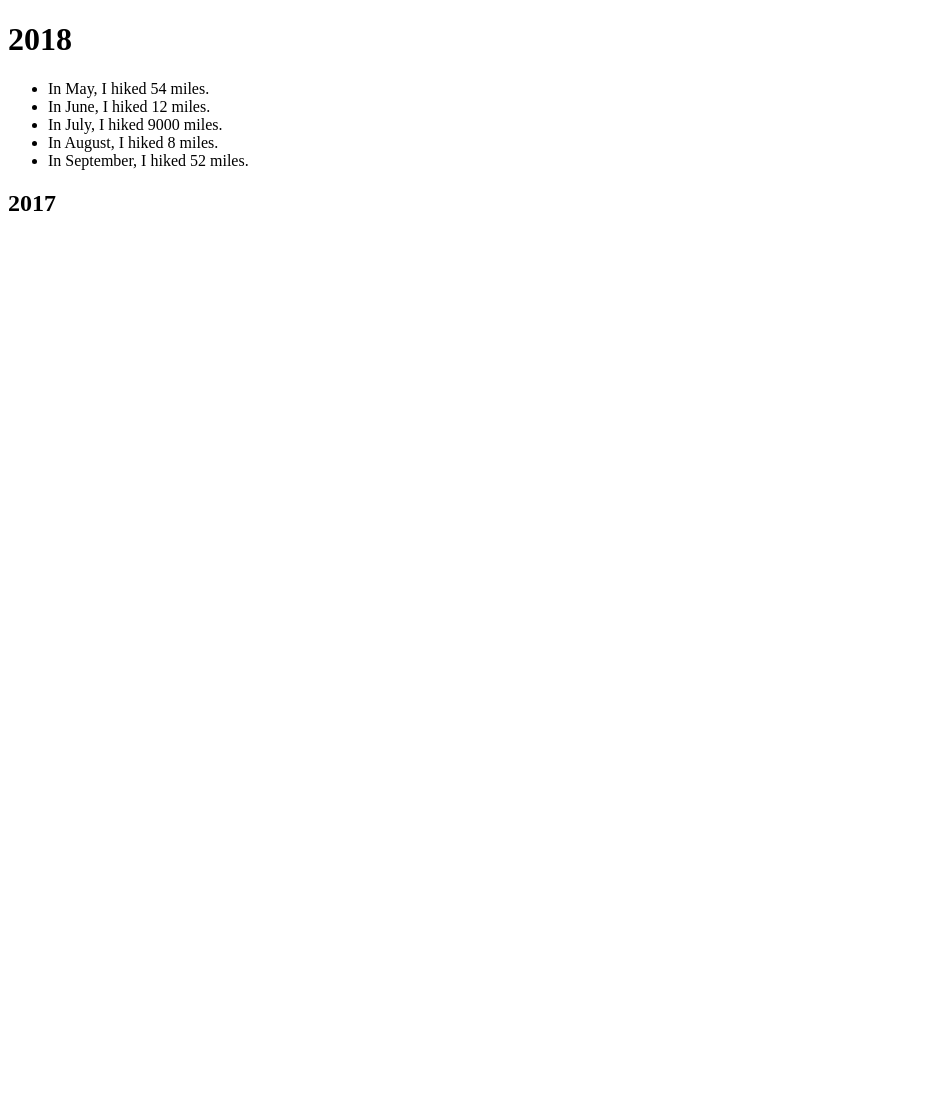
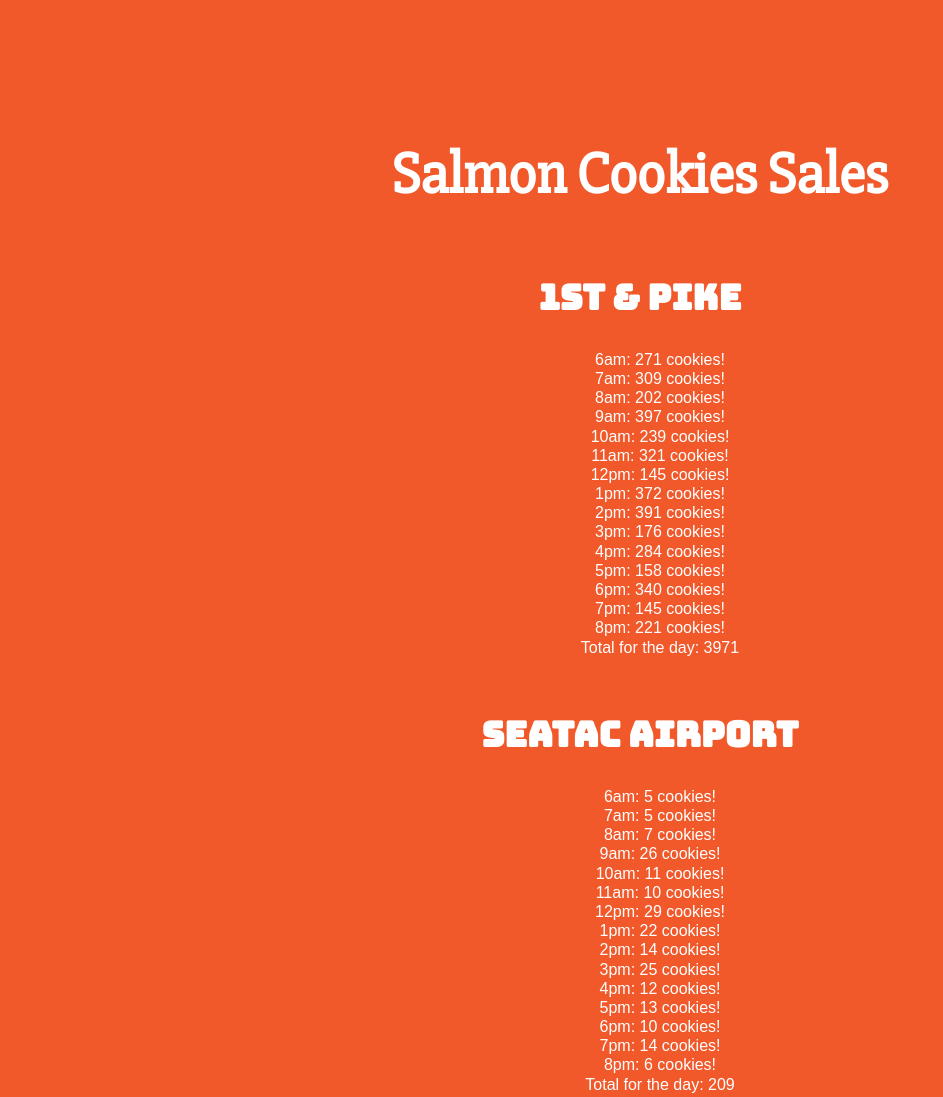
Before and after one commit to claramunro-zz/Cookie-Stand, a plain HTML site: page sales.html in a window 1280 px wide. Shown: the whole page, without its empty margins (0-943 px from the left). Before the commit the page ends 800 px from the top, so only its background shows below. Drawn offline with Linux system fonts and the light colour scheme.

Commit message:
First 2 stores done

```diff
--- a/css/styles.css
+++ b/css/styles.css
@@ -0,0 +1,40 @@
+/* table {
+    empty-cells: hide;
+} */
+
+body {
+    background-color: rgb(241, 89, 43);
+  }
+
+  h1 {
+    font-size: 58px;
+    color: rgb(255, 255, 255);
+    font-family: 'Slabo 27px', serif;
+    text-align: center;
+    padding-top: 100px;
+  }
+
+  h2, h3{
+    font-size: 35px;
+    color: white;
+    font-family: 'Bungee', cursive;
+    text-align: center;
+    padding-top: 25px;
+  }
+
+  p {
+    text-align: center;
+    margin-top: 50px;
+    color: white;
+    font-family: 'Bungee', cursive;
+    line-height: 1.5;
+  }
+
+  ul {
+      font-family: Arial, Helvetica, sans-serif;
+      color: rgb(255, 255, 255);
+      text-align: center;
+      list-style-type: none;
+      line-height: 1.2;
+
+  }
--- a/js/app.js
+++ b/js/app.js
@@ -1,27 +1,72 @@
 'use strict';
 
-var months = ['May','June','July','August','September'];
+var openHours = ['6am','7am','8am','9am','10am','11am','12pm','1pm','2pm','3pm','4pm','5pm','6pm','7pm','8pm'];
 
-var twoThousandEighteen = {
-  miles: [54, 12, 9000, 8, 52],
+var firstAndPike =  {
+  minCust: 23,
+  maxCust: 65,
+  avgCookiePerCust: 6.3,
 
-  render: function() {
-    var ulElement = document.getElementById('list2018');
+  randomCustPerHour: function() {
+    return Math.round( Math.random() * (this.maxCust - this.minCust) + this.minCust );
+  },
 
-    // Goal: create list items and add them to the DOM
-    for(var i = 0; i < this.miles.length; i++){
+  averagePerHour: function() {
+    return Math.round (this.randomCustPerHour() * this.avgCookiePerCust );
+  },
 
-      // 1. Access / create the element
+  generateList: function() {
+    var ulElement = document.getElementById('first-pike');
+    var runningTotal = 0;
+
+    for(var i = 0; i < openHours.length; i++){
       var liElement = document.createElement('li');
+      var randomNum = this.averagePerHour();
+      runningTotal += randomNum;
+      liElement.textContent = `${openHours[i]}: ${randomNum} cookies!`;
 
-      // 2. Give the element content
-      liElement.textContent = `In ${months[i]}, I hiked ${this.miles[i]} miles.`;
-
-      // 3. Append the element to its parents (usually to its parent)
       ulElement.appendChild(liElement);
     }
 
+    var totalEl = document.createElement('li');
+    totalEl.textContent = `Total for the day: ${runningTotal}`;
+    ulElement.appendChild(totalEl);
   }
+
 };
 
-twoThousandEighteen.render();
+var SeaTac =  {
+  minCust: 3,
+  maxCust: 24,
+  avgCookiePerCust: 1.2,
+
+  randomCustPerHour: function() {
+    return Math.round( Math.random() * (this.maxCust - this.minCust) + this.minCust );
+  },
+
+  averagePerHour: function() {
+    return Math.round (this.randomCustPerHour() * this.avgCookiePerCust );
+  },
+
+  generateList: function() {
+    var ulElement = document.getElementById('Sea-Tac');
+    var runningTotal = 0;
+
+    for(var i = 0; i < openHours.length; i++){
+      var liElement = document.createElement('li');
+      var randomNum = this.averagePerHour();
+      runningTotal += randomNum;
+      liElement.textContent = `${openHours[i]}: ${randomNum} cookies!`;
+
+      ulElement.appendChild(liElement);
+    }
+
+    var totalEl = document.createElement('li');
+    totalEl.textContent = `Total for the day: ${runningTotal}`;
+    ulElement.appendChild(totalEl);
+  }
+
+};
+
+firstAndPike.generateList();
+SeaTac.generateList();
--- a/sales.html
+++ b/sales.html
@@ -3,13 +3,17 @@
 <html>
 <head>
     <title> Sales Page </title>
+    <link rel="stylesheet" href="css/styles.css">
+    <link href="https://fonts.googleapis.com/css?family=Bungee|Slabo+27px" rel="stylesheet">
 </head>
 <body>
-    <h1> 2018 </h1>
-    <ul id="list2018"></ul>
+    <h1> Salmon Cookies Sales </h1>
 
-    <h2> 2017 </h2>
-    <ul id="list2017"></ul>
+    <h2> 1st & Pike </h2>
+    <ul id="first-pike"></ul>
+
+    <h2> SeaTac Airport </h2>
+    <ul id="Sea-Tac"></ul>
 
     <script src="js/app.js"></script>
 </body>
```
Also changed, not shown: index.html (+8 -3 lines), 1 other file.
